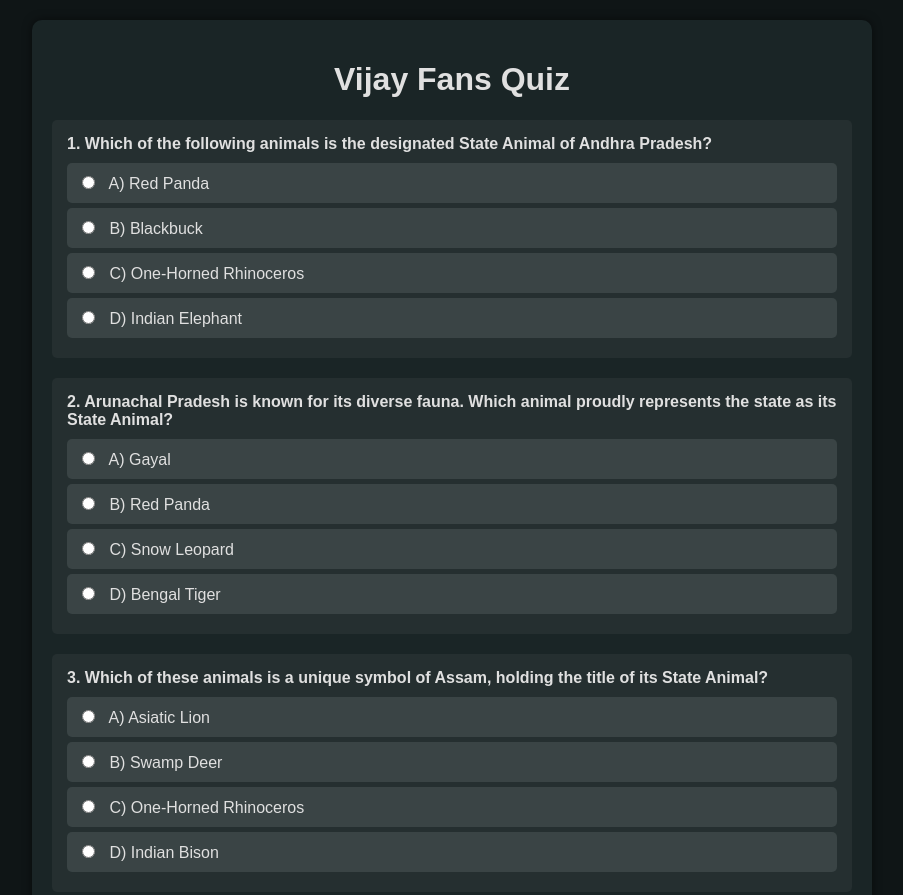
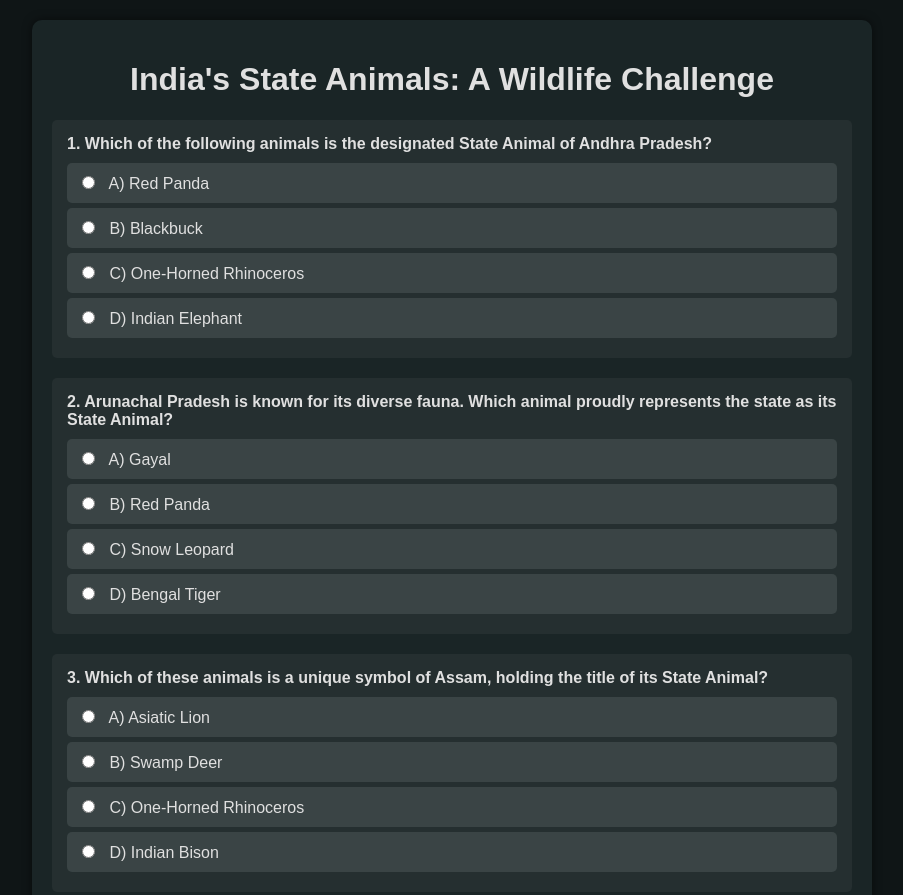
Before and after one commit to dev928/India-s-State-Animals-A-Wildlife-Challenge, a plain HTML site: page index.html in a window 1280 px wide. Shown: the top 895 px of the page, without its empty margins (188-1091 px from the left). Drawn offline with Linux system fonts and the light colour scheme.

Commit message:
Update index.html

```diff
--- a/index.html
+++ b/index.html
@@ -80,7 +80,7 @@
 </head>
 <body>
     <div class="quiz-container">
-        <h1>Vijay Fans Quiz</h1>
+        <h1>India's State Animals: A Wildlife Challenge</h1>
         <form id="quiz-form">
             <!-- Question 1 -->
             <div class="question">
```
